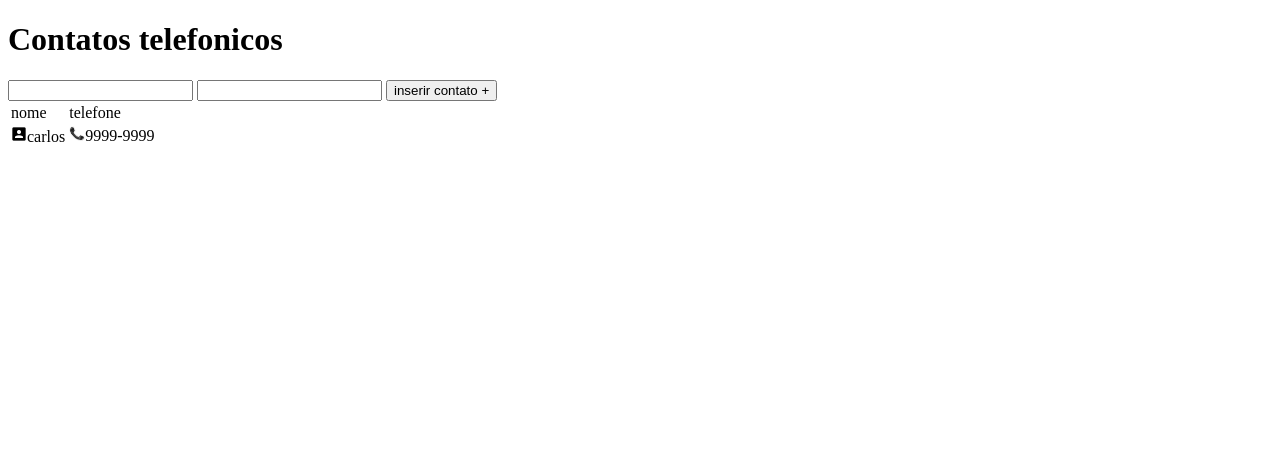
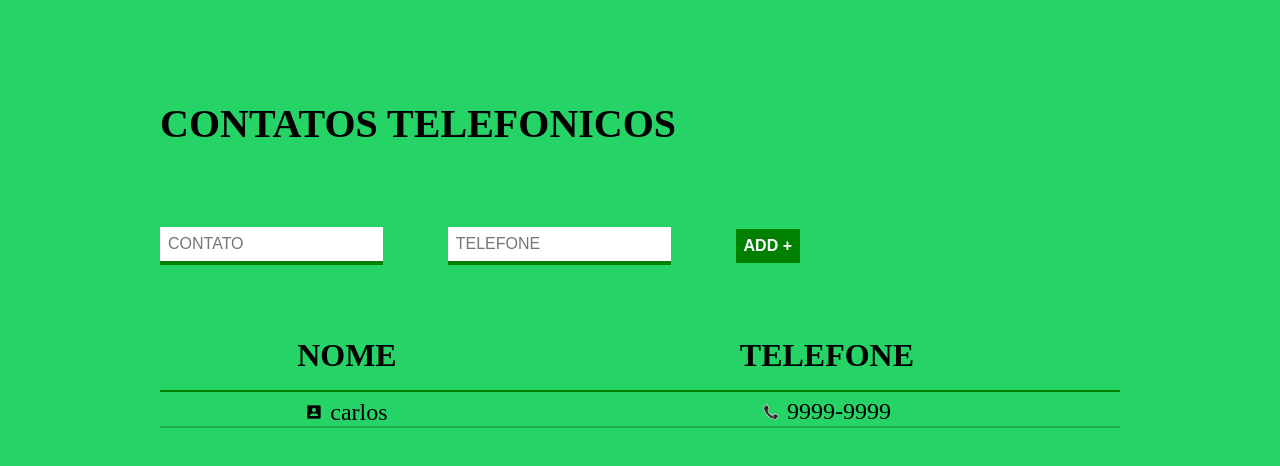
Before and after one commit to hiorion/projeto_2, a plain HTML site: page index.html in a window 1280 px wide. Drawn offline with Linux system fonts and the light colour scheme.

Commit message:
aparantemente funcional

```diff
--- a/index.html
+++ b/index.html
@@ -6,20 +6,24 @@
     <title>Lista de contatos</title>
     <meta name='viewport' content='width=device-width, initial-scale=1'>
     <link rel='stylesheet' type='text/css' media='screen' href='main.css'>
-    <script src='main.js'></script>
+
 </head>
 <body>
+    <div class="container">
         <header>
-        <h1>Contatos telefonicos</h1>
-        <input type="form" label="contato" />
-        <input type="number" label="telefone" />
-        <button type="submit" >inserir contato +</button>
+            <h1>CONTATOS TELEFONICOS</h1>
+
         </header>
-        <table>
+        <form id="formContatos">
+            <input type="form" id="contato" placeholder="CONTATO" />
+                <input type="number" id="telefone" required placeholder="TELEFONE"/>
+                <button type="submit" id="submit" >ADD +</button>
+            </form>
+        <table cellspacing = "0">
                 <thead>
                     <tr>
-                    <td>nome</td>
-                    <td>telefone</td>
+                        <th>NOME</th>
+                        <th>TELEFONE</th>
                     </tr>
                 </thead>
                 <tbody>
@@ -29,5 +33,8 @@
                     </tr>
                 </tbody>
             </table>
+    </div>
+    <script src='main.js'></script>
 </body>
+
 </html>
--- a/main.css
+++ b/main.css
@@ -1,4 +1,77 @@
+* {
+    margin: 0%;
+    padding: 0%;
+    box-sizing: border-box;
+}
 
+body {
+    background-color: #25D366;
+    padding-top: 100px;
+}
+
+header {
+
+    display: flex;
+    align-items: center;
+    }
+header h1 {
+        font-size: 40px;
+        font-weight: bold;
+        margin-bottom: 80px;
+
+}
+
+.container {
+    max-width: 960px;
+    width: 100%;
+    margin: 0 auto;
+
+}
+form {
+    display: flex;
+    max-width: 640px;
+    width: 100%;
+    justify-content: space-between;
+    margin-bottom: 56px;
+    align-items: center;
+}
+form input {
+    font-size: 16px;
+    background-color: #fff;
+    border: none;
+    border-bottom: 4px solid green;
+    padding: 8px;
+
+}
+
+form button {
+    background-color: green;
+    color: #fff;
+    font-size: 16px;
+    font-weight: bold;
+    border: none;
+    cursor: pointer;
+    padding: 8px;
+}
  table img {
     width: 16px;
+    margin-right: 8px;
+    margin-top: 12px;
  }
+
+ table {
+    width: 100%;
+ }
+ table th{
+      border-bottom: 2px solid green;
+      padding: 16px;
+      font-size: 32px;
+      font-weight: bold;
+
+ }
+table td {
+    text-align: center;
+    font-size: 24px;
+    border-bottom: 2px solid rgba(0, 0, 0, 0.2);
+
+}
--- a/main.js
+++ b/main.js
@@ -0,0 +1,17 @@
+const form = document.getElementById("formContatos");
+let linhas = ' '
+form.addEventListener("submit", function(e){
+
+    e.preventDefault();
+    let contato = document.getElementById("contato");
+    let telefone = document.getElementById("telefone");
+
+    let linha = '<tr>';
+        linha += '<td><img src="./img/cnt.png">'+contato.value+'</td>';
+        linha += '<td><img src="./img/tel.png">'+telefone.value +'</td>';
+        linhas += linha;
+        const corpotabela = document.querySelector("tbody");
+        corpotabela.innerHTML = linhas;
+
+
+})
```
Lines whose indentation alone changed are shown as unchanged.
